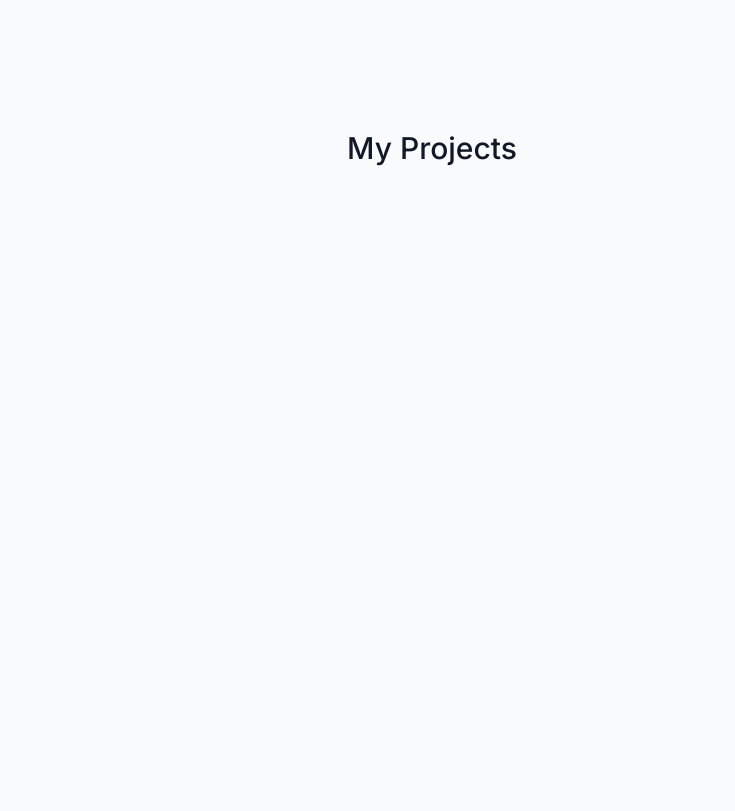
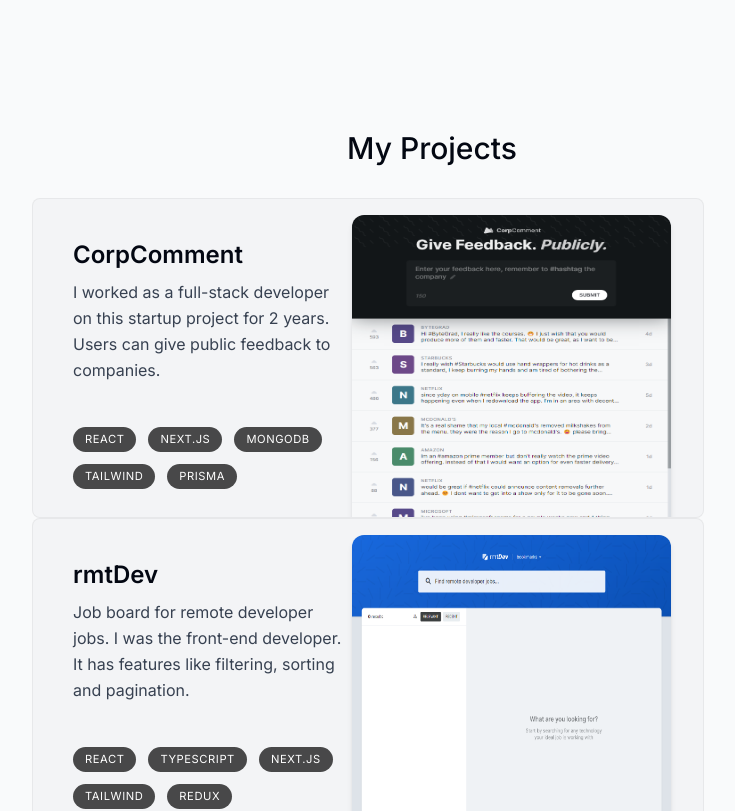
Before and after one commit to sudiptakdas/portfolio-website, a Next.js app: page / in a window 1280 px wide. Shown: the part 1220-2031 px from the top of the page, without its empty margins (208-943 px from the left). Before the commit the page ends 1418 px from the top, so only its background shows below. Built offline with nearby package versions, Linux system fonts and the light colour scheme.

Commit message:
main:Added some projects and images

```diff
--- /dev/null
+++ b/components/project.tsx
@@ -0,0 +1,39 @@
+import React from 'react';
+import { projectsData } from '@/lib/data';
+import Image from 'next/image';
+
+type ProjectProps = (typeof projectsData)[number];
+export function Project({ title, description, tags, imageUrl }: ProjectProps) {
+  return (
+    <>
+      <section className=' bg-gray-100 flex  max-w-[42rem] border border-black/5 rounded-lg overflow-hidden sm:pr-8 relative sm:h-[20rem] hover:bg-gray-200 transition sm:group-even:pl-8 dark:text-white dark:bg-white/10 dark:hover:bg-white/2'>
+        <div className=' pt-4 pb-7 px-5 sm:pl-10 sm:pr-2 sm:pt-10 sm:max-w-[50%] flex flex-col mb-4 h-full '>
+          <h1 className=' text-2xl font-semibold'>{title}</h1>
+          <p className=' mt-2 leading-relaxed text-gray-700 dark:text-white/70'>
+            {description}
+          </p>
+          <ul className=' flex gap-3 flex-wrap sm:mt-auto'>
+            {tags.map((tag, index) => (
+              <li
+                className='bg-black/[0.7] px-3 py-1 text-[0.7rem] uppercase tracking-wider text-white rounded-full dark:text-white/70'
+                key={index}
+              >
+                {tag}
+              </li>
+            ))}
+          </ul>
+        </div>
+        <div className='  w-1/2 '>
+          {
+            <Image
+              src={imageUrl}
+              alt='Project Images'
+              quality={95}
+              className=' w-full h-full mt-4 rounded-xl shadow-md '
+            />
+          }
+        </div>
+      </section>
+    </>
+  );
+}
--- a/components/projects.tsx
+++ b/components/projects.tsx
@@ -1,10 +1,19 @@
 import React from 'react';
 import SectionHeading from './section-heading';
+import { projectsData } from '@/lib/data';
+import { Project } from './project';
 
 export default function Projects() {
   return (
     <section>
-      <SectionHeading > <h1 className=' text-gray-900'>My Projects</h1></SectionHeading>
+      <SectionHeading>My Projects</SectionHeading>
+      <div>
+        {projectsData.map((projectData, index) => (
+          <React.Fragment key={index}>
+            <Project {...projectData} />
+          </React.Fragment>
+        ))}
+      </div>
     </section>
   );
 }
```
